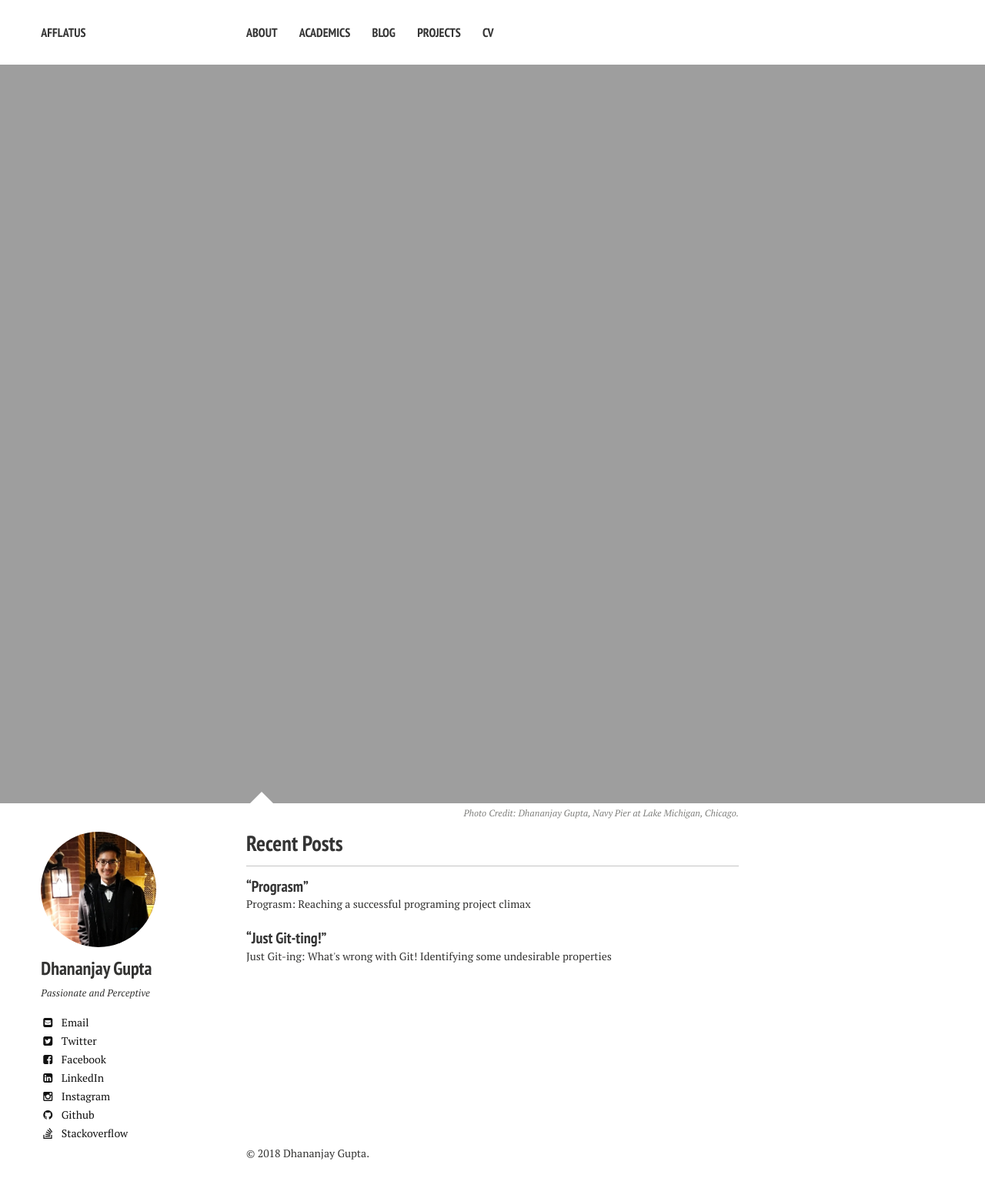
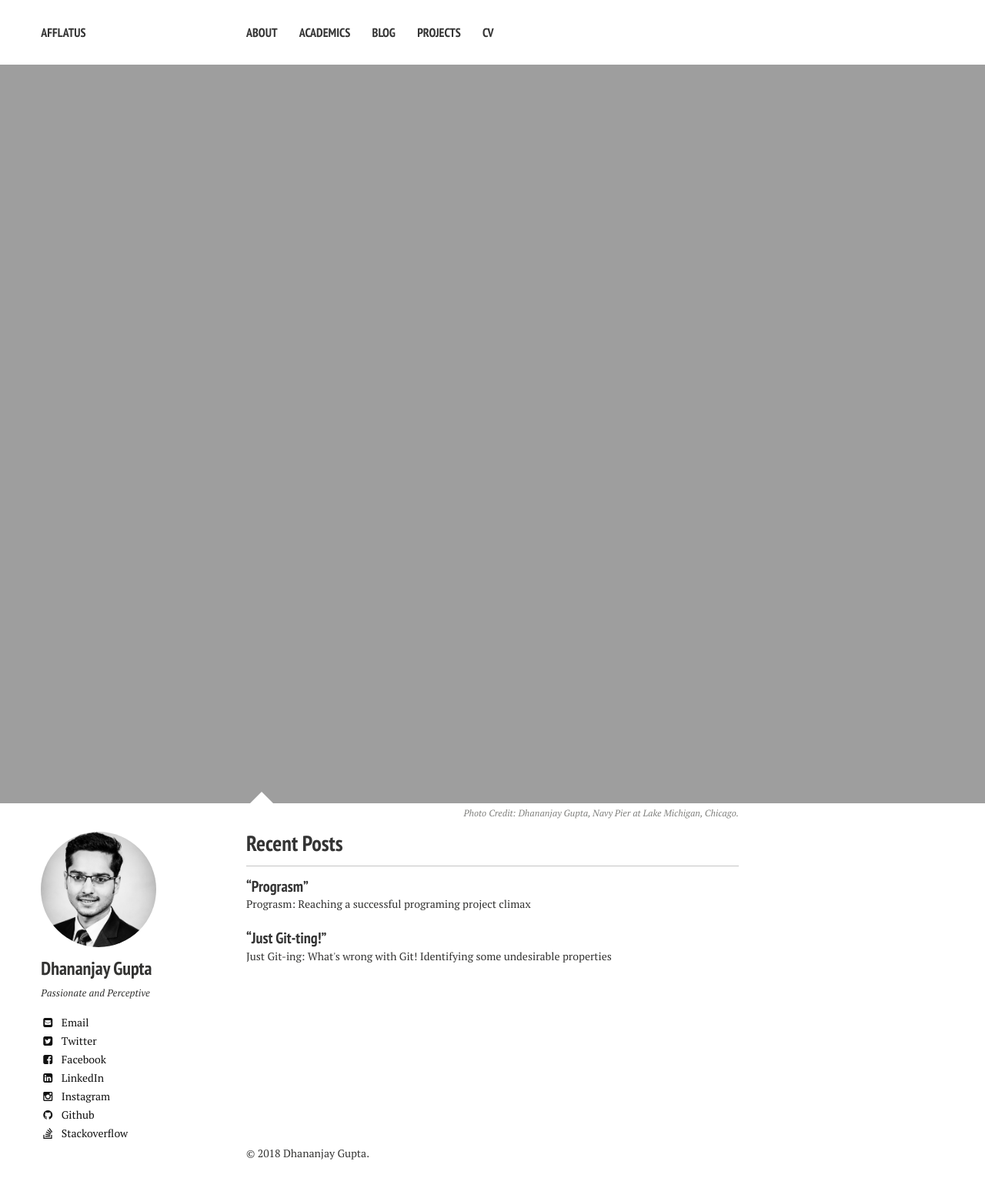
Before and after one commit to DhananjayGupta300/DhananjayGupta300.github.io, a Jekyll site: the page built from index.md, in a window 1280 px wide. Shown: the whole page at 77% size. Built offline with Jekyll 4.4.1, drawn with Linux system fonts in a browser that asks for light colours; nearby versions of some CDN libraries.

Commit message:
Update _config.yml

```diff
--- a/_config.yml
+++ b/_config.yml
@@ -42,7 +42,7 @@ titlecase: true
 # Site owner
 owner:
   name: Dhananjay Gupta
-  avatar: Dhananjay Gupta Bio.jpg
+  avatar: Dhananjay Gupta Bio.png
   bio: "Passionate and Perceptive"
   email: dgupta25@uic.edu
   linkedin: dhananjaygupta30
```
